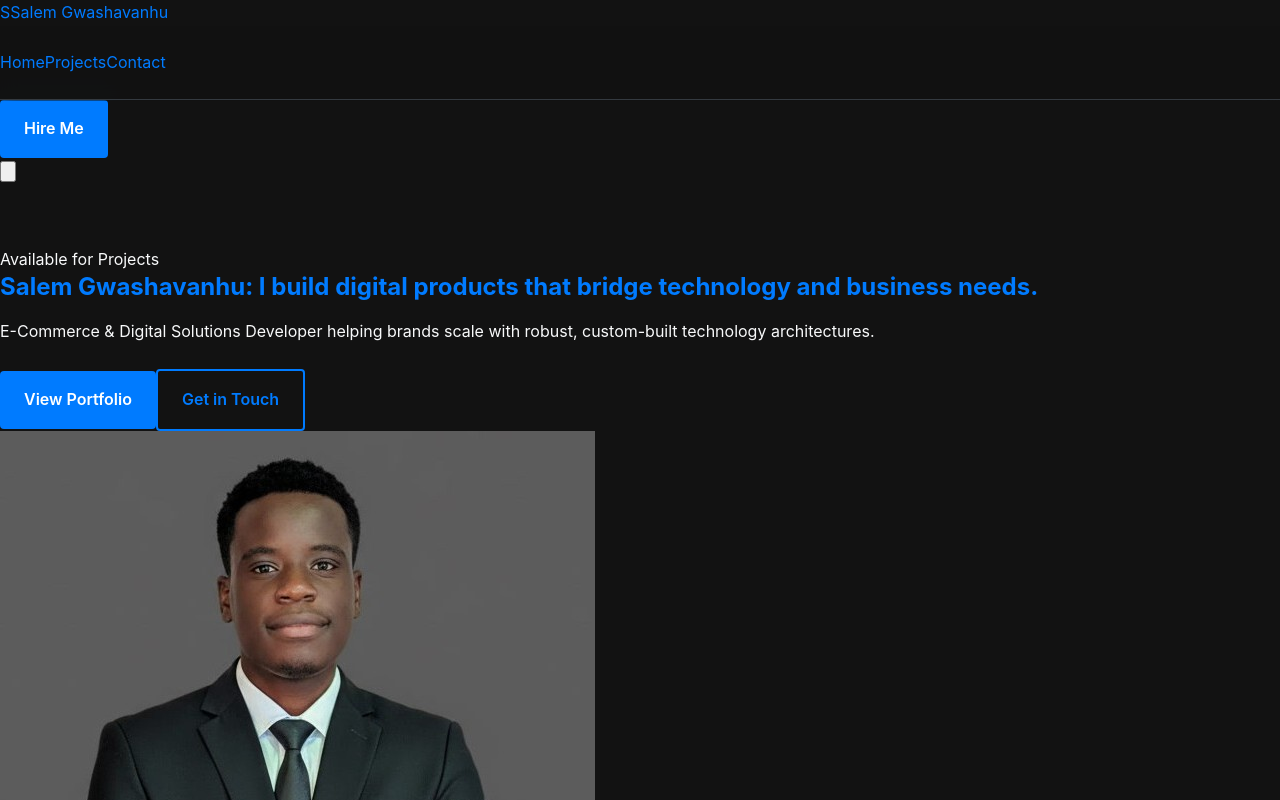
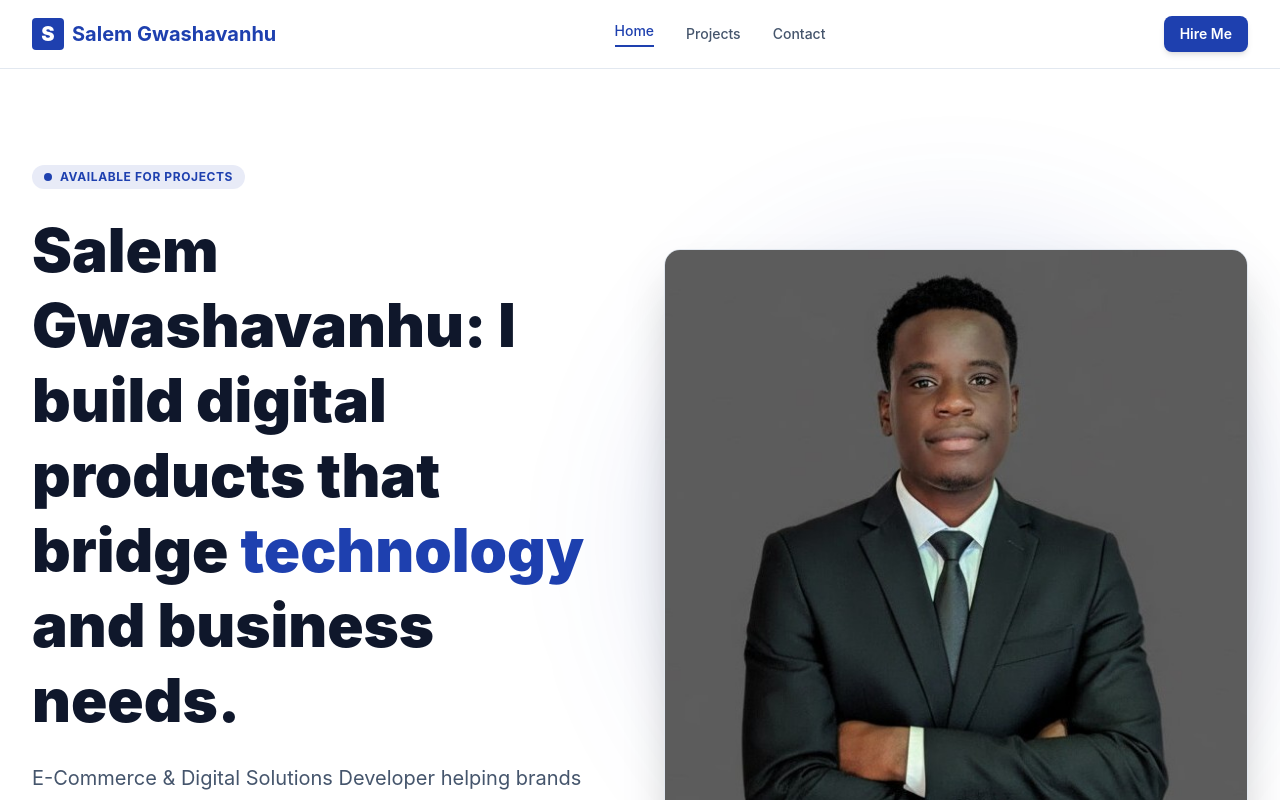
Before and after one commit to SALEM-BHERO/salem-portfolio, a React (Vite) app: page / in a window 1280 px wide. Shown: the top 800 px of the page. Built offline with nearby package versions, Linux system fonts and the light colour scheme.

Commit message:
Fix Tailwind CSS not applying (imported correct index.css in main.jsx and updated to v4 syntax)

```diff
--- a/src/index.css
+++ b/src/index.css
@@ -1,6 +1,12 @@
-@tailwind base;
-@tailwind components;
-@tailwind utilities;
+@import "tailwindcss";
+
+@theme {
+  --color-primary: #1e40af;
+  --color-primary-light: #3b82f6;
+  --color-background-light: #ffffff;
+  --color-background-dark: #f8fafc;
+  --font-display: "Inter", sans-serif;
+}
 
 @layer base {
   body {
--- a/src/main.jsx
+++ b/src/main.jsx
@@ -1,7 +1,7 @@
 import { StrictMode } from 'react'
 import { createRoot } from 'react-dom/client'
 import { BrowserRouter } from 'react-router-dom'
-import './styles/App.css'
+import './index.css'
 import App from './App.jsx'
 
 createRoot(document.getElementById('root')).render(
```
